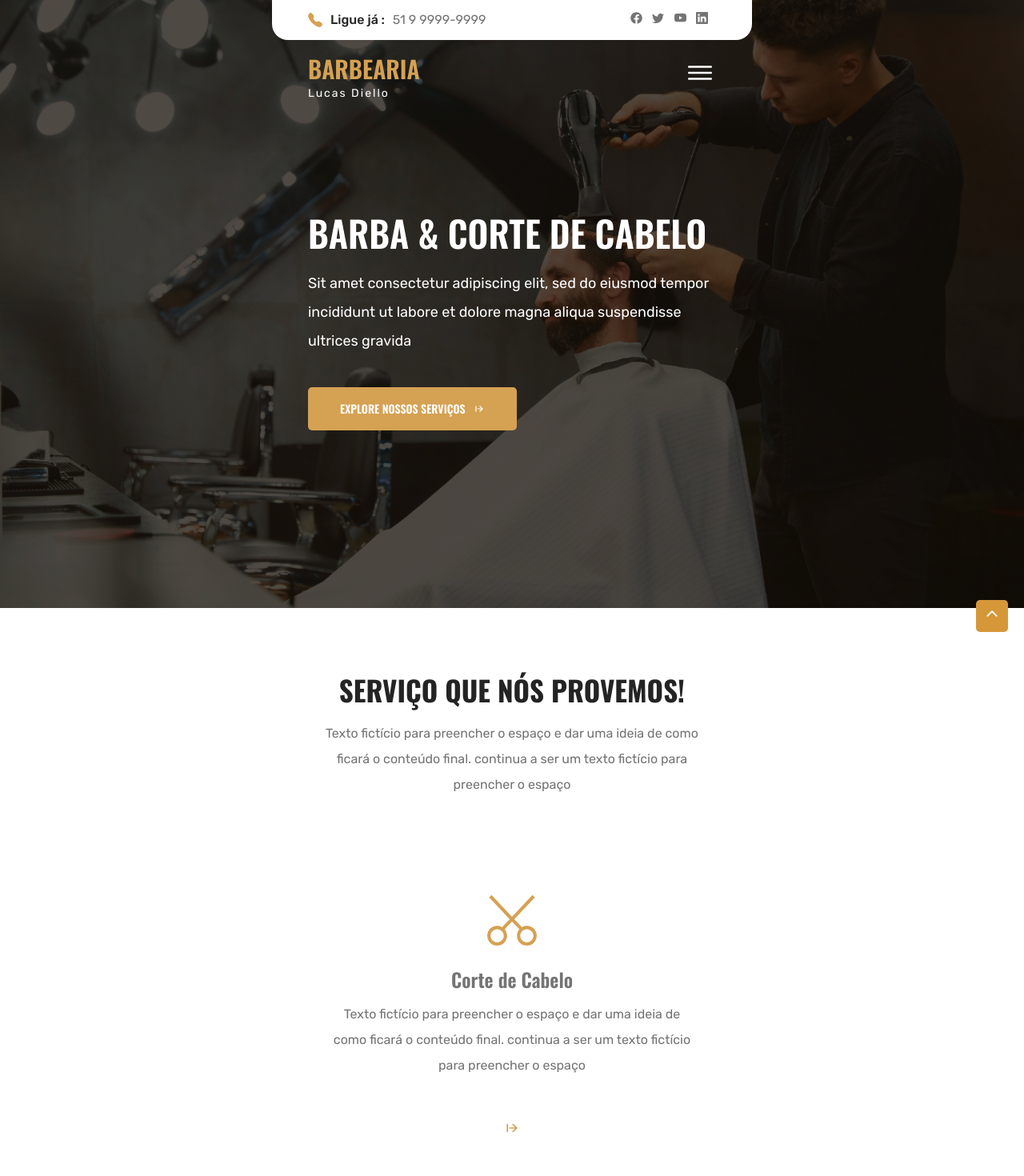
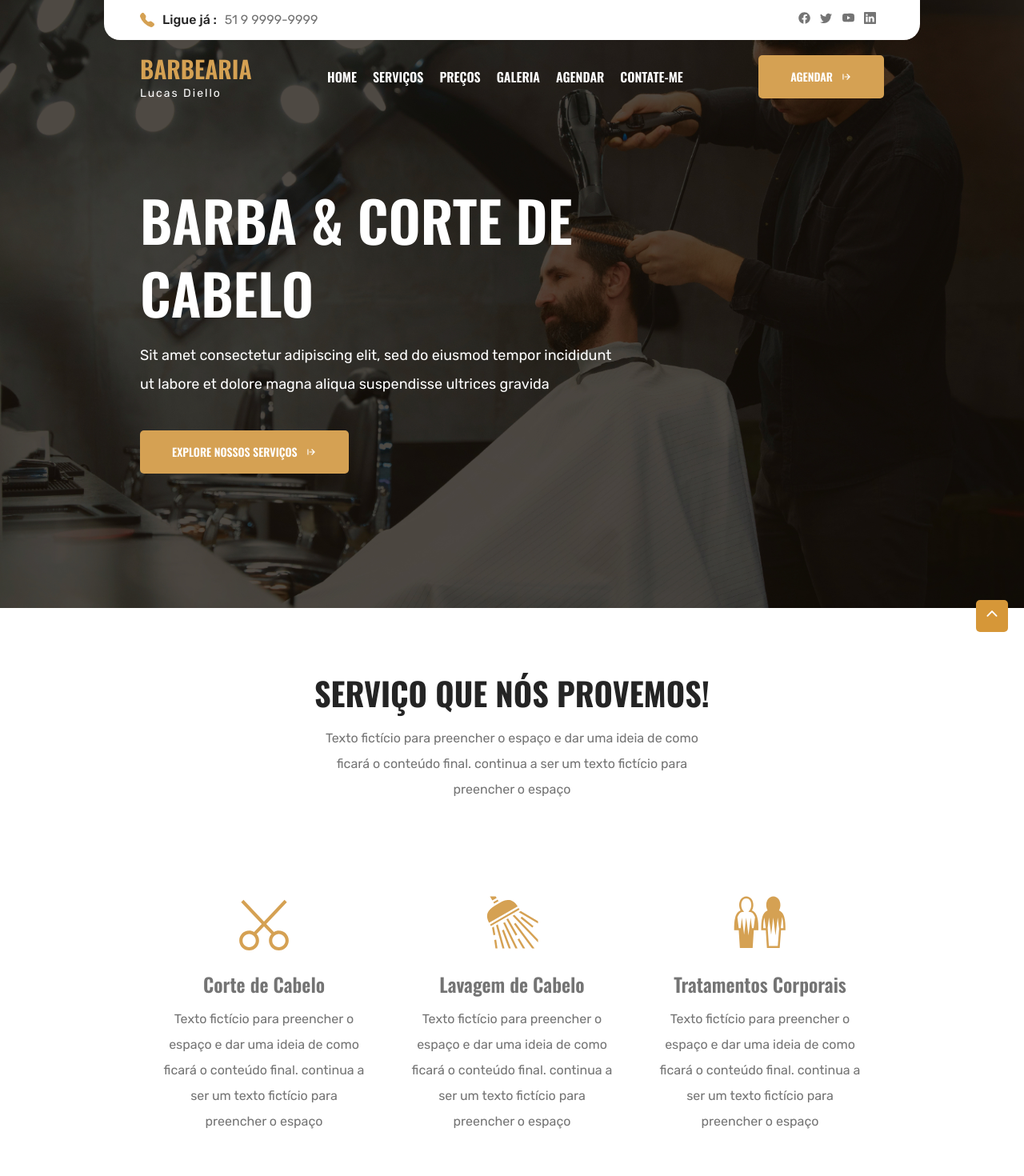
Before and after one commit to LucasDiello/barber-shop, a React (Vite) app: page / in a window 1280 px wide. Shown: the top 1470 px of the page at 80% size. Built offline with nearby package versions, Linux system fonts and the light colour scheme.

Commit message:
add responsive 768px & 992px

```diff
--- a/src/components/Galery.jsx
+++ b/src/components/Galery.jsx
@@ -31,7 +31,7 @@ const Galery = () => {
             <figure className="card-banner img-holder">
 
                 <div
-                  className="img-galery galery1"
+                  className="img-gallery galery1"
                 />
                 </figure>
               <div className="card-content">
@@ -50,7 +50,7 @@ const Galery = () => {
             <div className="gallery-card">
                 <figure className="card-banner img-holder">
                 <div
-                  className="img-galery galery2"
+                  className="img-gallery galery2"
                 />
                 </figure>
 
@@ -72,7 +72,7 @@ const Galery = () => {
                 className="card-banner img-holder"
               >
                 <div
-                  className="img-galery galery3"
+                  className="img-gallery galery3"
                 />
               </figure>
 
@@ -95,7 +95,7 @@ const Galery = () => {
 
               >
                 <div
-                  className="img-galery galery4"
+                  className="img-gallery galery4"
                 />
               </figure>
 
--- a/src/styles/galery.css
+++ b/src/styles/galery.css
@@ -26,7 +26,7 @@
   background-size: cover;
 }
 
-.img-galery {
+.img-gallery {
   height: 350px;
 }
 
@@ -43,11 +43,11 @@
   margin-bottom: 30px;
 }
 
-.gallery-card .card-banner .img-galery {
+.gallery-card .card-banner .img-gallery {
   transition: 0.5s ease;
 }
 
-.gallery-card:hover .card-banner .img-galery {
+.gallery-card:hover .card-banner .img-gallery {
   transform: scale(1.1);
 }
 
--- a/src/styles/responsive.css
+++ b/src/styles/responsive.css
@@ -1,5 +1,4 @@
 @media (min-width: 575px) {
-
   .containe,
   .header-top {
     max-width: 540px;
@@ -12,11 +11,17 @@
     padding-inline: 15px;
   }
 
-    .btn { padding: 13px 40px; }
+  .btn {
+    padding: 13px 40px;
+  }
 
-    .h1 { font-size: 4.5rem; }
+  .h1 {
+    font-size: 4.5rem;
+  }
 
-    .h2 { font-size: 3.5rem; }
+  .h2 {
+    font-size: 3.5rem;
+  }
 
   .header-top {
     position: absolute;
@@ -44,21 +49,33 @@
     font-weight: 500;
   }
 
-    .header-top-item .item-link { transition: 0.25s ease; }
+  .header-top-item .item-link {
+    transition: 0.25s ease;
+  }
 
-    .header-top-item .item-link:is(:hover, :focus) { color: var(--indian-yellow); }
+  .header-top-item .item-link:is(:hover, :focus) {
+    color: var(--indian-yellow);
+  }
 
-    .header-top-list { justify-content: space-between; }
+  .header-top-list {
+    justify-content: space-between;
+  }
 
-    .logo { font-size: 3rem; }
+  .logo {
+    font-size: 3rem;
+  }
 
-    .logo .span { font-size: 1.4rem; }
+  .logo .span {
+    font-size: 1.4rem;
+  }
 
+  .hero {
+    padding-block-start: 160px;
+  }
 
-    .hero { padding-block-start: 160px; }
-
-    .hero-text { font-size: 1.8rem; }
-
+  .hero-text {
+    font-size: 1.8rem;
+  }
 
   .filter-btn .btn-icon {
     display: block;
@@ -73,16 +90,28 @@
     gap: 30px;
   }
 
-    .pricing-card .wrapper { order: 0; }
+  .pricing-card .wrapper {
+    order: 0;
+  }
 
   .pricing-card .card-price {
     align-self: flex-start;
     line-height: 1.6;
   }
 
-    .gallery .grid-list { grid-template-columns: 1fr 1fr; }
+  .gallery-card {
+    margin-bottom: 0px;
+  }
 
-    .appoin-card .card-content { padding-inline: 50px; }
+  .gallery .grid-list {
+    display: grid;
+    gap: 20px;
+    grid-template-columns: 1fr 1fr;
+  }
+
+  .appoin-card .card-content {
+    padding-inline: 50px;
+  }
 
   .footer .email-field {
     margin-block-end: 0;
@@ -100,12 +129,138 @@
     width: max-content;
   }
 
-    .footer-link-box { grid-template-columns: 1fr 1fr; }
+  .footer-link-box {
+    grid-template-columns: 1fr 1fr;
+  }
 
-    .footer-list:is(:nth-child(3), :nth-child(4)) { grid-column: 1 / 3; }
+  .footer-list:is(:nth-child(3), :nth-child(4)) {
+    grid-column: 1 / 3;
+  }
 
   .blog-card .card-title {
     font-size: 1.7rem;
     max-width: 25ch;
   }
 }
+
+@media (min-width: 768px) {
+  .containe {
+    max-width: 720px;
+  }
+
+  .h2 {
+    font-size: 4rem;
+  }
+
+  .section-text {
+    max-width: 50ch;
+    margin-inline: auto;
+  }
+
+  .header-top {
+    max-width: 780px;
+  }
+
+  .service .grid-list {
+    grid-template-columns: 1fr 1fr;
+  }
+
+  .pricing-tab-container {
+    padding: 40px;
+  }
+
+  .pricing-card .wrapper {
+    margin-inline-end: auto;
+  }
+
+  .gallery .section-text {
+    margin-inline: 0;
+  }
+
+  .gallery-card .card-content {
+    inset: 30px;
+  }
+
+  .appoin-card .card-banner {
+    display: block;
+  }
+
+  .appoin-card {
+    display: flex;
+  }
+
+  .footer-list:is(:nth-child(3), :nth-child(4)) {
+    grid-column: auto;
+  }
+}
+
+
+@media (min-width: 992px) {
+
+    .containe { max-width: 960px; }
+
+    .h1 {
+        font-size: 7rem;
+    }
+    .nav-toggle-btn { display: none; }
+
+    .header-top { max-width: 1020px; }
+
+    .header-bottom { padding-block: 20px; }
+
+    .navbar,
+    .navbar-list,
+    .navbar-item { all: unset; }
+
+    .navbar-list,
+    .header .btn { display: flex; }
+
+    .navbar-link { padding-inline: 10px; }
+
+    .hero {
+      padding-block-start: 180px;
+    }
+
+    .hero-title,
+    .hero-text { max-width: 600px; }
+
+
+    .service .grid-list {display: grid; grid-template-columns: repeat(3, 1fr); }
+
+
+    .pricing .grid-list { display:grid; grid-template-columns: 1fr 1fr; }
+
+    .gallery .title-wrapper {
+      display: flex;
+      justify-content: space-between;
+      align-items: flex-end;
+    }
+
+    .gallery .section-text { margin-block-end: 0; }
+
+    .img-gallery {
+        height: 450px;
+    }
+
+    .appoin-card .input-wrapper {
+      display: flex;
+      gap: 20px;
+    }
+
+    .footer-brand {
+      display: flex;
+      align-items: center;
+    }
+
+    .footer .logo {
+      padding: 60px 70px;
+      border-block-end: none;
+      border-inline-end: 1px solid white;
+    }
+
+    .footer .input-wrapper {
+      flex-grow: 1;
+      margin-inline: 70px;
+    }
+
+  }
```
Lines whose indentation alone changed are shown as unchanged.
